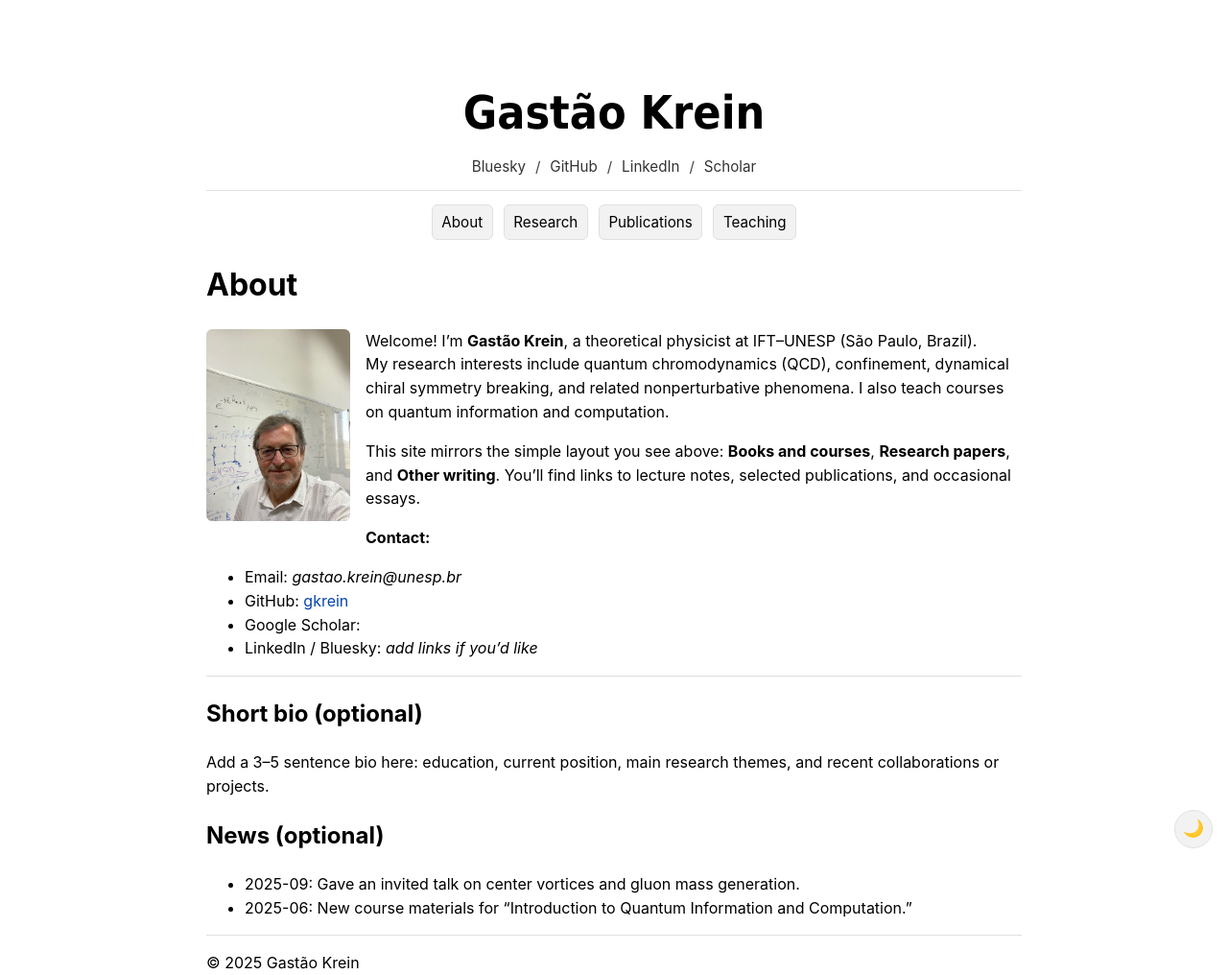
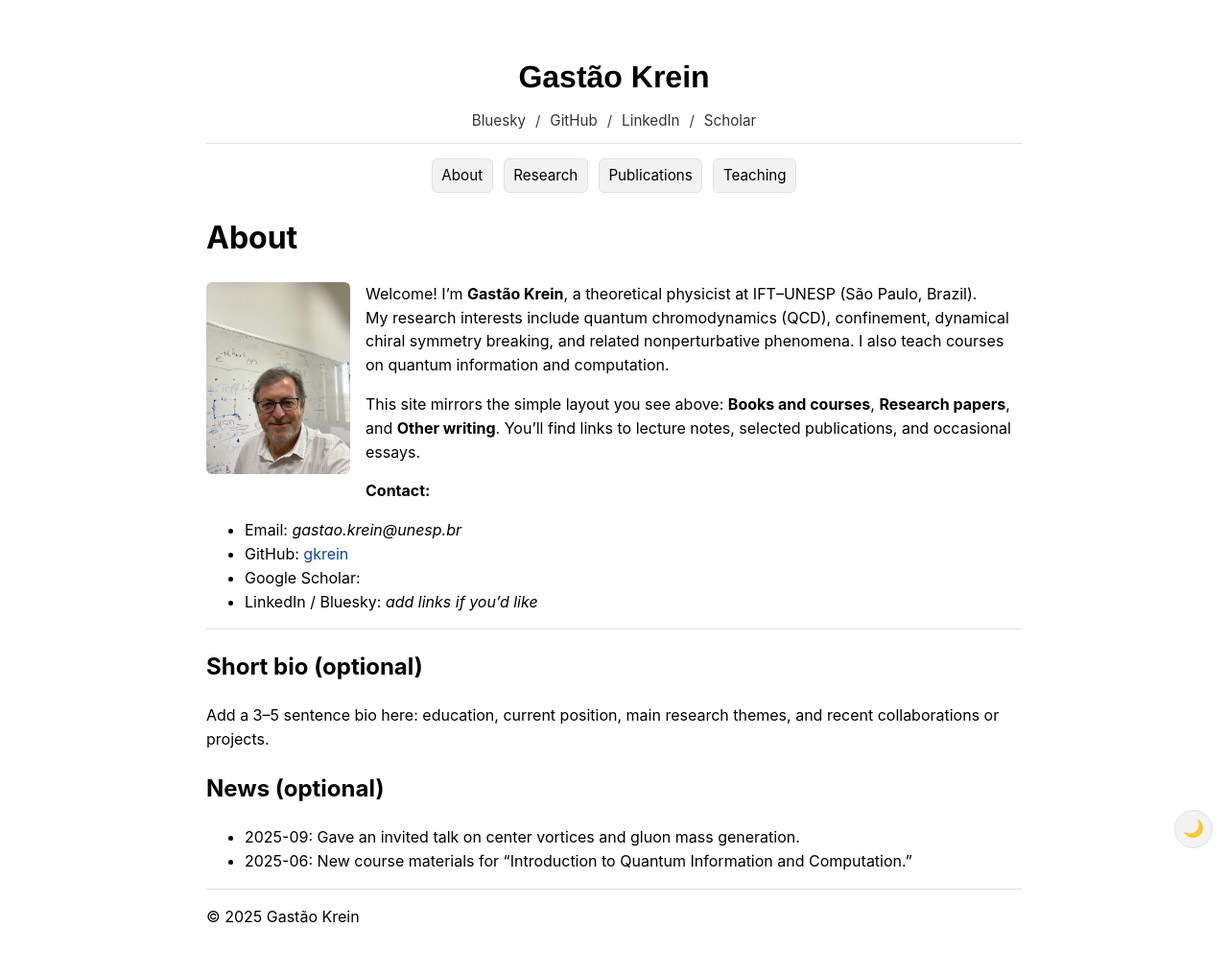
Before and after one commit to gkrein/gkrein.github.io, a Jekyll site: the page built from index.md, in a window 1280 px wide. Shown: the whole page at 96% size. Built offline with Jekyll 4.4.1, drawn with Linux system fonts in a browser that asks for light colours; after the commit the page ends 967 px from its top, so only the background shows below that.

Commit message:
Update site.css

```diff
--- a/assets/css/site.css
+++ b/assets/css/site.css
@@ -39,7 +39,7 @@ a:hover { text-decoration: underline; }
 
 /* Masthead: centered name + centered social links */
 .masthead { text-align: center; margin-bottom: 0.75rem; }
-.masthead h1 { font-family: Tahoma, Helvetica, Georgia, serif; font-size: 3.0rem; margin-top: 5rem; margin-bottom: 0.5rem; font-weight: 600; }
+.masthead h1 { font-family: Helvetica, serif; font-size: 2.0rem; margin-top: 3.5rem; margin-bottom: 0.5rem; font-weight: 600; }
 .masthead .social { font-size: 0.95rem; color: var(--muted-text); }
 .masthead .social a { color: var(--text-color); opacity: 0.8; }
 .masthead .social a:hover { opacity: 1; text-decoration: underline; }
```
